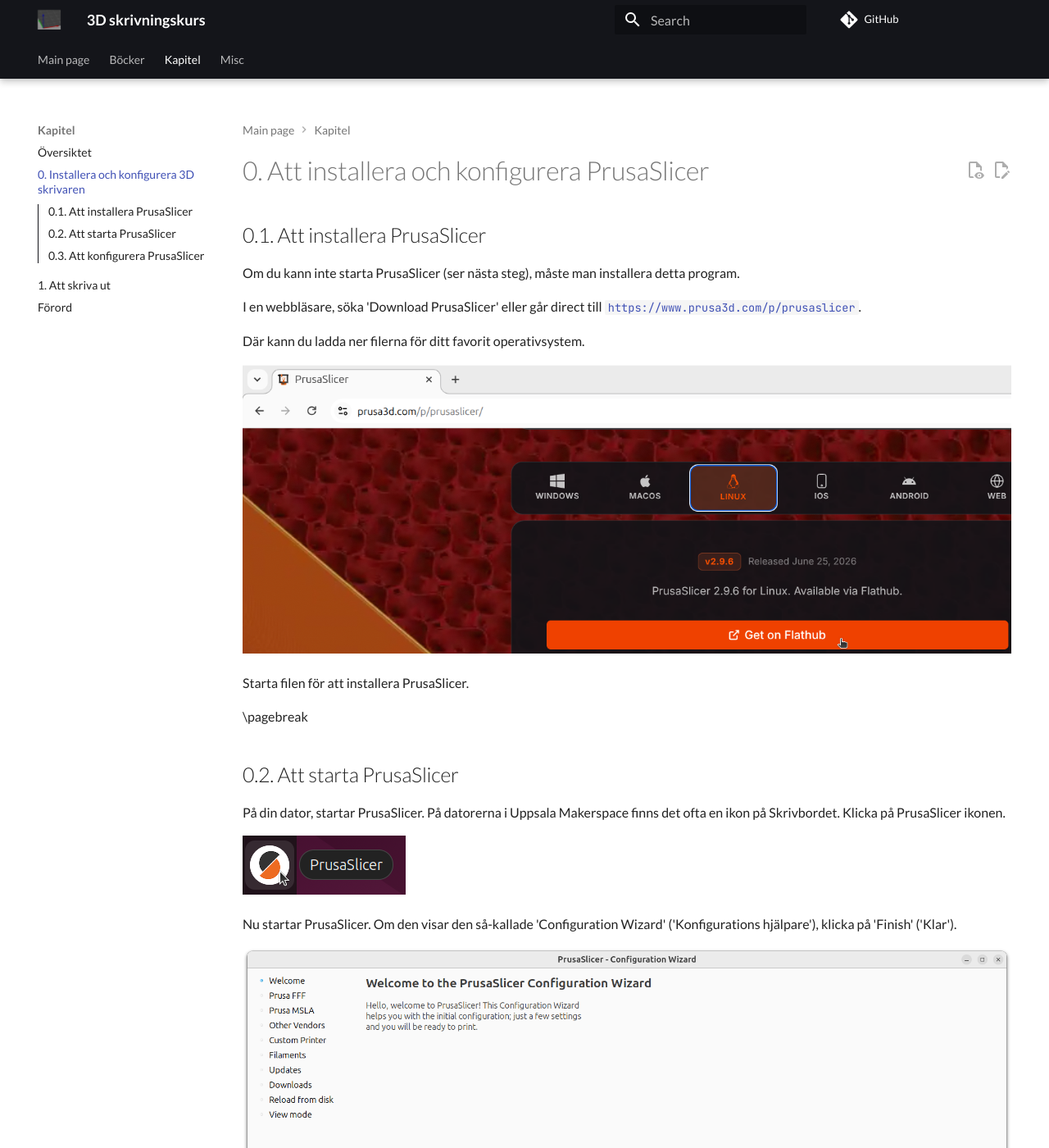
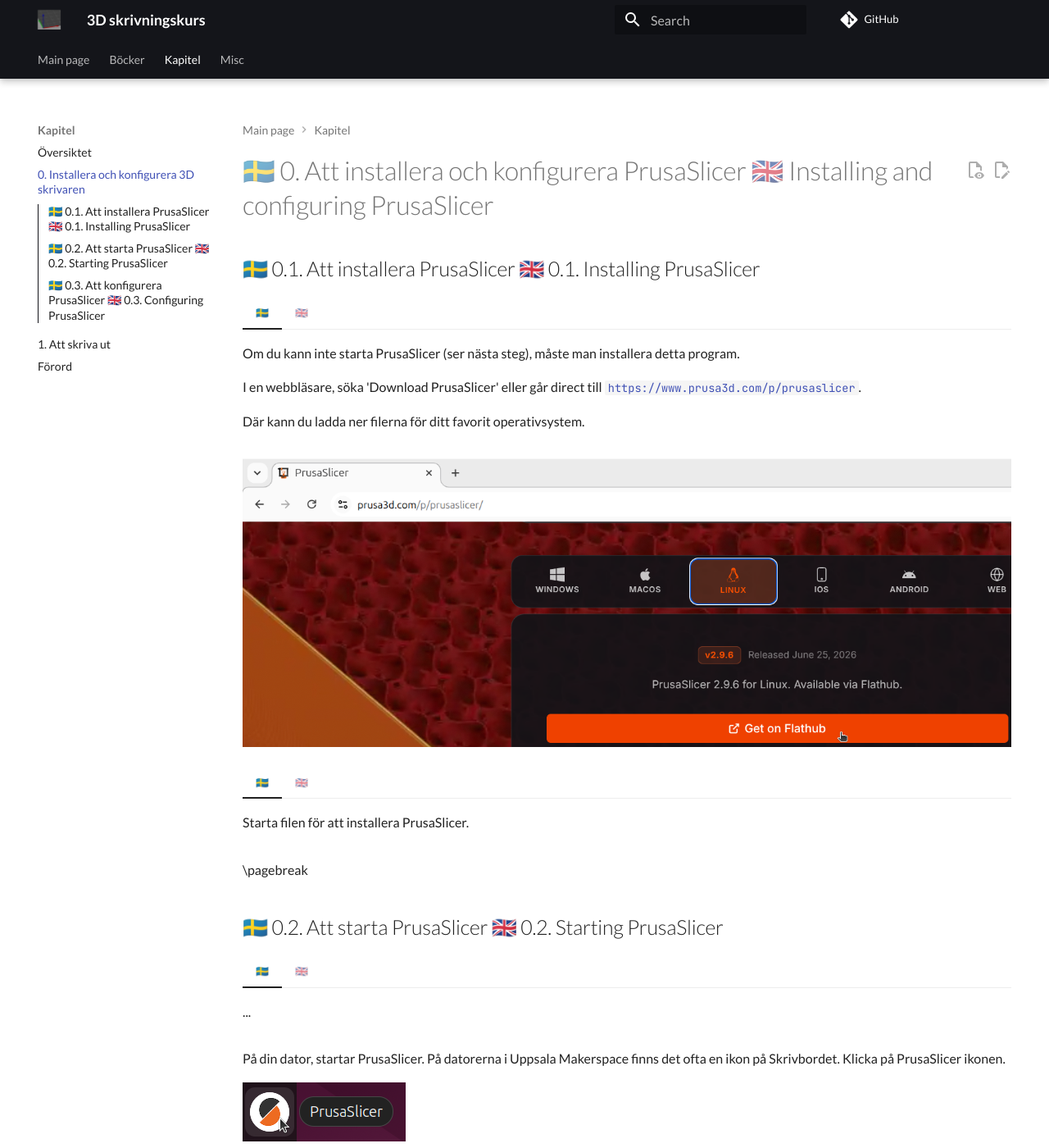
Before and after one commit to uppsala-makerspace/3d_skrivningskurs, an MkDocs documentation site: the page built from docs/chapters/0_install_and_setup_prusa_slicer/README.md, in a window 1280 px wide and 1400 px high. Shown: the whole window at 82% size. Built offline with MkDocs 1.6.1 and Material for MkDocs 9.7.7, drawn with Linux system fonts in a browser that asks for light colours; comment, search, counter and statistics services are not loaded; part of the change alters nothing that is shown; some of the changed text lies outside the part shown.

Commit message:
Make page bilingual

```diff
--- a/docs/chapters/0_install_and_setup_prusa_slicer/README.md
+++ b/docs/chapters/0_install_and_setup_prusa_slicer/README.md
@@ -1,28 +1,63 @@
-# 0. Att installera och konfigurera PrusaSlicer
+# 🇸🇪 0. Att installera och konfigurera PrusaSlicer 🇬🇧 Installing and configuring PrusaSlicer
 
-## 0.1. Att installera PrusaSlicer
+## 🇸🇪 0.1. Att installera PrusaSlicer 🇬🇧 0.1. Installing PrusaSlicer
 
-Om du kann inte starta PrusaSlicer (ser nästa steg),
-måste man installera detta program.
+=== "🇸🇪"
 
-I en webbläsare, söka 'Download PrusaSlicer'
-eller går direct till
-[`https://www.prusa3d.com/p/prusaslicer`](https://www.prusa3d.com/p/prusaslicer).
+    Om du kann inte starta PrusaSlicer (ser nästa steg),
+    måste man installera detta program.
 
-Där kann du ladda ner filerna för ditt favorit operativsystem.
+    I en webbläsare, söka 'Download PrusaSlicer'
+    eller går direct till
+    [`https://www.prusa3d.com/p/prusaslicer`](https://www.prusa3d.com/p/prusaslicer).
+
+    Där kann du ladda ner filerna för ditt favorit operativsystem.
+
+=== "🇬🇧"
+
+    If you cannot start PrusaSlicer (see next step),
+    you must install this program.
+
+    In a browser, search for 'Download PrusaSlicer'
+    or go directly to
+    [`https://www.prusa3d.com/p/prusaslicer`](https://www.prusa3d.com/p/prusaslicer).
+
+    There you can download the files for your favorite operating system.
 
 ![Download Linux Flatpak](download_linux_flatpak.png)
 
-Starta filen för att installera PrusaSlicer.
+=== "🇸🇪"
+
+    Starta filen för att installera PrusaSlicer.
+
+=== "🇬🇧"
+
+    Launch the file to install PrusaSlicer.
 
 \pagebreak
 
-## 0.2. Att starta PrusaSlicer
+## 🇸🇪 0.2. Att starta PrusaSlicer 🇬🇧 0.2. Starting PrusaSlicer
+
+=== "🇸🇪"
+
+    ...
+
+=== "🇬🇧"
+
+    ...
 
 På din dator, startar PrusaSlicer. På datorerna i Uppsala Makerspace
 finns det ofta en ikon på Skrivbordet. Klicka på PrusaSlicer ikonen.
 
 ![Klicka på PrusaSlicer ikonen](click_prusa_slicer_icon.png)
+
+=== "🇸🇪"
+
+    ...
+
+=== "🇬🇧"
+
+    ...
 
 Nu startar PrusaSlicer. Om den visar den så-kallade 'Configuration Wizard'
 ('Konfigurations hjälpare'), klicka på 'Finish' ('Klar').
@@ -31,51 +66,111 @@ Nu startar PrusaSlicer. Om den visar den så-kallade 'Configuration Wizard'
 
 \pagebreak
 
-## 0.3. Att konfigurera PrusaSlicer
+## 🇸🇪 0.3. Att konfigurera PrusaSlicer 🇬🇧 0.3. Configuring PrusaSlicer
 
-Om PrusaSlicer inte visar våra 3D skrivaren
-(dem har namn av planeter),
-är det dags att konfigurera PrusaSlicer.
+=== "🇸🇪"
 
-Här ser det ut när PrusaSlicer inte visar en av våra 3D skriverna:
+    Om PrusaSlicer inte visar våra 3D skrivaren
+    (dem har namn av planeter),
+    är det dags att konfigurera PrusaSlicer.
+
+    Här ser det ut när PrusaSlicer inte visar en av våra 3D skriverna:
+
+=== "🇬🇧"
+
+    If PrusaSlicer doesn't show our 3D printers
+    (they have names of planets),
+    it's time to configure PrusaSlicer.
+
+    Here's what it looks like when PrusaSlicer doesn't show one of our 3D printers:
 
 ![PrusaSlicer inte visar en av våra 3D skriverna](prusa_slicer_is_not_configured_yet_annotated.png)
 
-Uppsala Makerspace har en konfigurationsfil för alla sina
-3D skrivarna.
+=== "🇸🇪"
 
-I en webbläsare, söka 'Uppsala Makerspace wiki 3D printing'
-eller går direct till
-[`https://wiki.uppsalamakerspace.se/3D-printing`](https://wiki.uppsalamakerspace.se/3D-printing).
+    Uppsala Makerspace har en konfigurationsfil för alla sina
+    3D skrivarna.
+
+    I en webbläsare, söka 'Uppsala Makerspace wiki 3D printing'
+    eller går direct till
+    [`https://wiki.uppsalamakerspace.se/3D-printing`](https://wiki.uppsalamakerspace.se/3D-printing).
+
+=== "🇬🇧"
+
+    Uppsala Makerspace has a configuration file for all of their
+    3D printers.
+
+    In a browser, search for 'Uppsala Makerspace wiki 3D printing'
+    or go directly to
+    [`https://wiki.uppsalamakerspace.se/3D-printing`](https://wiki.uppsalamakerspace.se/3D-printing).
 
 \pagebreak
 
-Ladda ner den senaste konfigurationsfilen.
+\pagebreak
+
+=== "🇸🇪"
+
+    Ladda ner den senaste konfigurationsfilen.
+
+=== "🇬🇧"
+
+    Download the latest configuration file.
 
 ![Ladda ner den senaste konfigurationsfilen](download_config_files_annotated.png)
 
 \pagebreak
 
-I PrusaSlicer, klicka 'File | Import | Import Config Bundle'.
+=== "🇸🇪"
+
+    I PrusaSlicer, klicka 'File | Import | Import Config Bundle'.
+
+=== "🇬🇧"
+
+    In PrusaSlicer, click 'File | Import | Import Config Bundle'.
+
 
 ![Klicka 'File | Import | Import Config Bundle'](select_import_config_bundle.png)
 
 \pagebreak
 
-Leta efter konfigurationsfilen och klicka på 'Open' ('Öppna').
+=== "🇸🇪"
+
+    Leta efter konfigurationsfilen och klicka på 'Open' ('Öppna').
+
+=== "🇬🇧"
+
+    Search for the configuration file and klick on 'Open' ('Öppna').
 
 ![Leta efter konfigurationsfilen och klicka på 'Open'](select_config_file.png)
 
 \pagebreak
 
-Clicka på 'OK' om en fönster visar att allt har lyckats.
+=== "🇸🇪"
+
+    Clicka på 'OK' om en fönster visar att allt har lyckats.
+
+=== "🇬🇧"
+
+    Click 'OK' if a window shows that everything was successful.
 
 ![Clicka på 'OK'](import_config_bundle_worked.png)
 
 \pagebreak
 
-Nu visar Prusa Slicer att vår 3D skrivaren kallade 'Venus' är tillgängligt.
+=== "🇸🇪"
+
+    Nu visar PrusaSlicer att vår 3D skrivaren kallade 'Venus' är tillgängligt.
+
+=== "🇬🇧"
+
+    Now PrusaSlicer shows that our 3D printer called 'Venus' is available.
 
 !['Venus' är tillgängligt](prusa_slicer_shows_venus_annotated.png)
 
-Grattis! Nu kann du skriva ut!
+=== "🇸🇪"
+
+    Grattis! Nu kann du skriva ut i 3D!
+
+=== "🇬🇧"
+
+    Congratulations! You can now 3D print!
```
